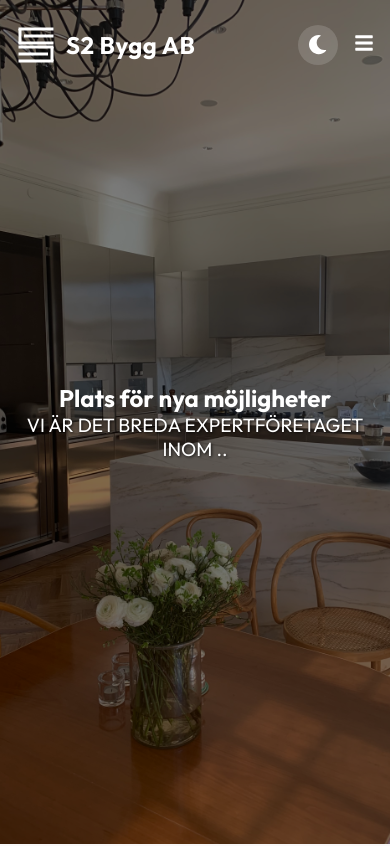
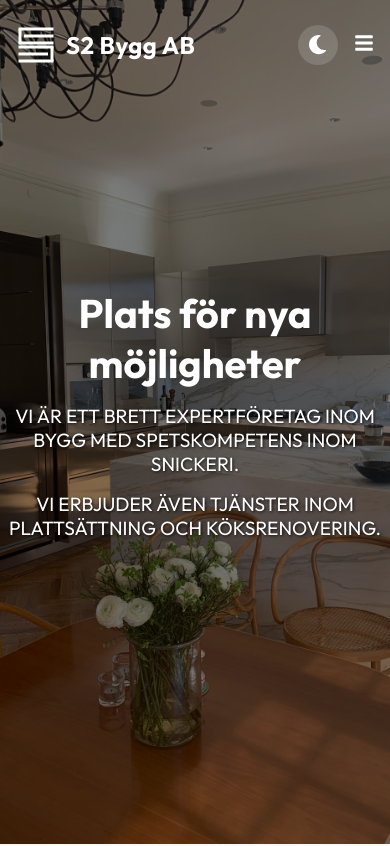
Before and after one commit to Radovan7/S2-Bygg, a React (Create React App) app: page / in a window 390 px wide. Shown: the top 846 px of the page. Built offline with nearby package versions, Linux system fonts and the light colour scheme.

Commit message:
Change text in hero and about section

```diff
--- a/src/components/AboutContent.js
+++ b/src/components/AboutContent.js
@@ -10,8 +10,10 @@ const AboutContent = () => {
     <div className="about">
       <div className="left">
         <h1>Om oss</h1>
-        <p>Verksamhetsbeskrivning: snickare, plattsättare, målare,
-           montering av kök, markanläggning, rivning, ombyggnad, tillbyggnad.</p>
+        <p>
+          Med många års erfarenhet i branschen erbjuder vi helhetslösningar för både små och stora projekt.
+          Oavsett om du behöver hjälp med en komplett köksrenovering eller mindre snickeriarbeten, kan du lita på att vi levererar kvalitet från start till mål.
+        </p>
         <Link to="/contact">
           <button className="btn">Kontakt</button>
         </Link>
--- a/src/components/HeroImg.js
+++ b/src/components/HeroImg.js
@@ -9,7 +9,12 @@ const HeroImg = () => {
       </div>
       <div className="content">
         <h2>Plats för nya möjligheter</h2>
-        <p>Vi är det breda expertföretaget inom ..</p>
+        <p>
+          Vi är ett brett expertföretag inom bygg med spetskompetens inom snickeri.
+        </p>
+        <p>
+          Vi erbjuder även tjänster inom plattsättning och köksrenovering.
+        </p>
       </div>
     </div>
   );
--- a/src/components/HeroImgStyles.css
+++ b/src/components/HeroImgStyles.css
@@ -38,20 +38,22 @@
     width: 100%;
 }
 
-.hero .content h1 {
-    font-size: 4rem;
-    padding: 0.6rem 0 1.5rem;
+.hero .content h2 {
+    font-size: 3rem; /* Primer veličine fonta za h2 */
+    margin-bottom: 1rem; /* Razmak ispod naslova */
+    color: #fff; /* Primer boje teksta */
 }
 
 .hero .content p {
     font-size: 1.4rem;
     font-family: 200;
     text-transform: uppercase;
+    margin-bottom: 1rem; /* Razmak između paragrafa */
 }
 
 @media screen and (max-width: 640px) {
-    .hero .content h1 {
-        font-size: 3rem;
+    .hero .content h2 {
+        font-size: 2.5rem; /* Smanjena veličina za manje ekrane */
     }
     .hero .content p {
         font-size: 1.2rem;
--- a/src/components/ServiceDetailStyles.css
+++ b/src/components/ServiceDetailStyles.css
@@ -60,7 +60,7 @@
 }
 
 [data-theme="light"] .service-header p {
-  text-shadow: 0 0 5px rgba(0, 0, 0, 0.5) !important;
+  text-shadow: none !important;
 }
 
 @media (max-width: 768px) {
```
